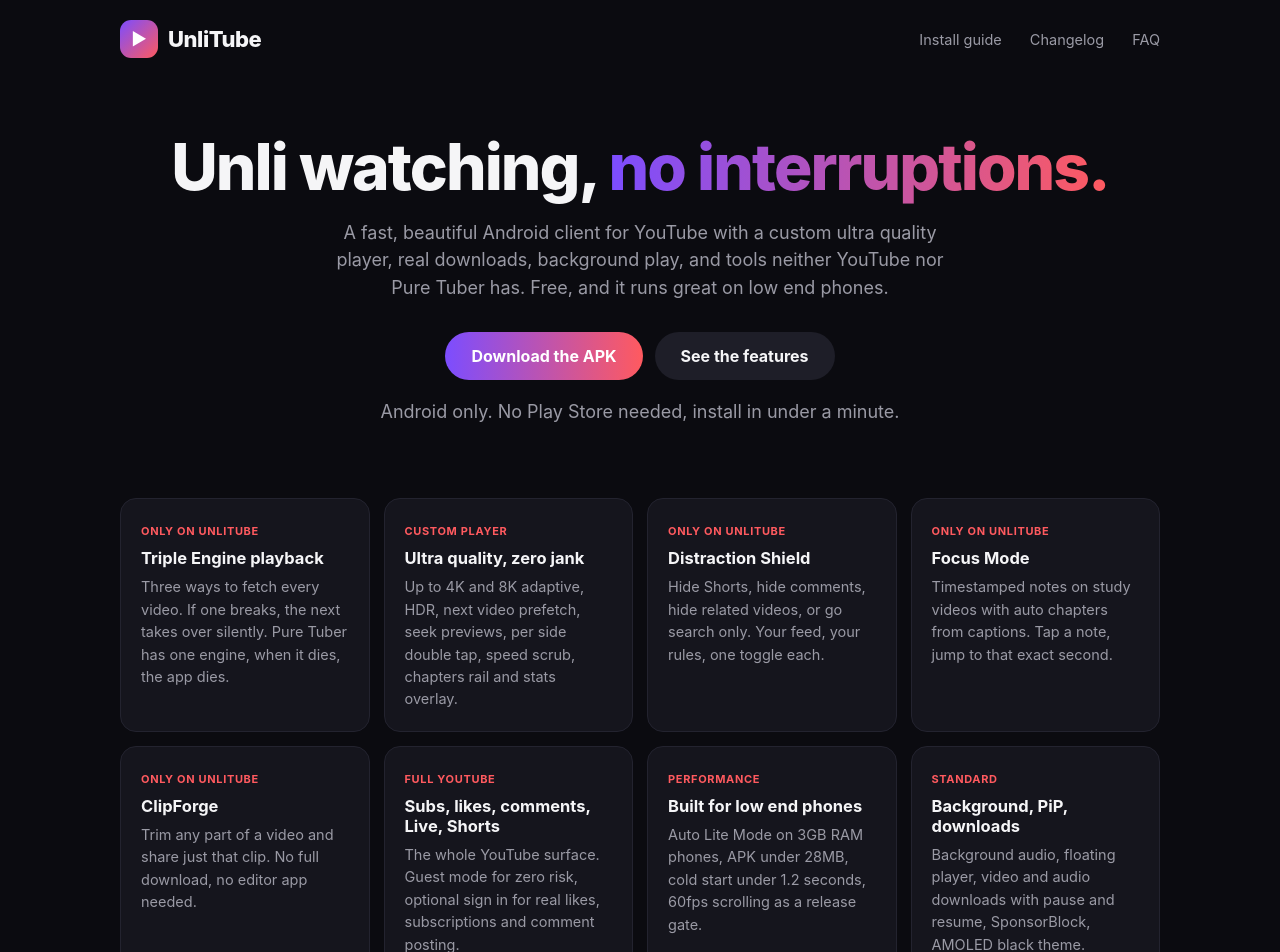
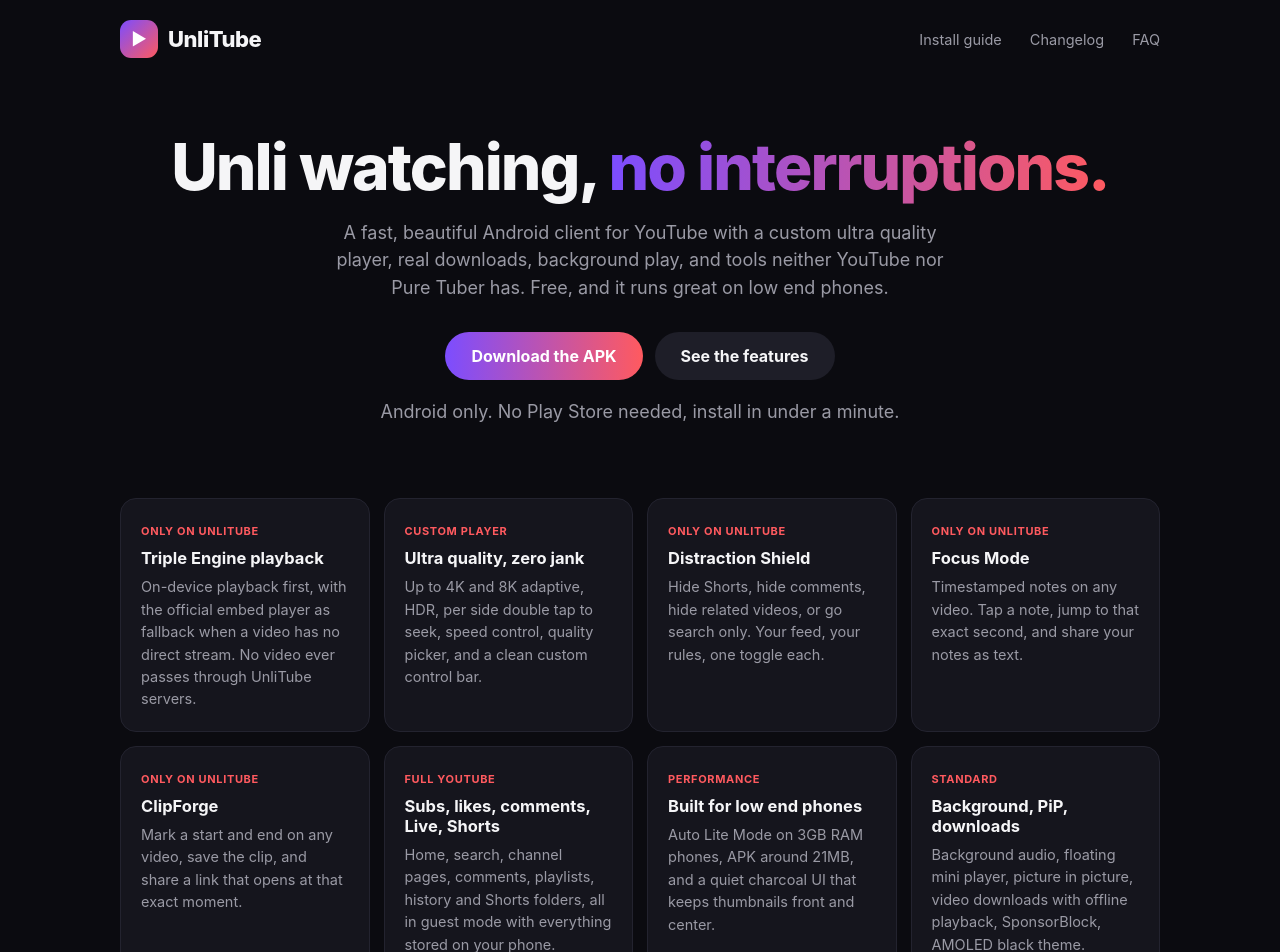
Before and after one commit to imtofast16-creator/unlitube, a Next.js app in the folder web/: page / in a window 1280 px wide. Shown: the top 952 px of the page. Built offline with nearby package versions, Linux system fonts and the light colour scheme.

Commit message:
Site: honest feature copy for 1.0.0

```diff
--- a/web/app/page.tsx
+++ b/web/app/page.tsx
@@ -2,12 +2,12 @@
   {
     tag: "Only on UnliTube",
     title: "Triple Engine playback",
-    body: "Three ways to fetch every video. If one breaks, the next takes over silently. Pure Tuber has one engine, when it dies, the app dies.",
+    body: "On-device playback first, with the official embed player as fallback when a video has no direct stream. No video ever passes through UnliTube servers.",
   },
   {
     tag: "Custom player",
     title: "Ultra quality, zero jank",
-    body: "Up to 4K and 8K adaptive, HDR, next video prefetch, seek previews, per side double tap, speed scrub, chapters rail and stats overlay.",
+    body: "Up to 4K and 8K adaptive, HDR, per side double tap to seek, speed control, quality picker, and a clean custom control bar.",
   },
   {
     tag: "Only on UnliTube",
@@ -17,27 +17,27 @@
   {
     tag: "Only on UnliTube",
     title: "Focus Mode",
-    body: "Timestamped notes on study videos with auto chapters from captions. Tap a note, jump to that exact second.",
+    body: "Timestamped notes on any video. Tap a note, jump to that exact second, and share your notes as text.",
   },
   {
     tag: "Only on UnliTube",
     title: "ClipForge",
-    body: "Trim any part of a video and share just that clip. No full download, no editor app needed.",
+    body: "Mark a start and end on any video, save the clip, and share a link that opens at that exact moment.",
   },
   {
     tag: "Full YouTube",
     title: "Subs, likes, comments, Live, Shorts",
-    body: "The whole YouTube surface. Guest mode for zero risk, optional sign in for real likes, subscriptions and comment posting.",
+    body: "Home, search, channel pages, comments, playlists, history and Shorts folders, all in guest mode with everything stored on your phone.",
   },
   {
     tag: "Performance",
     title: "Built for low end phones",
-    body: "Auto Lite Mode on 3GB RAM phones, APK under 28MB, cold start under 1.2 seconds, 60fps scrolling as a release gate.",
+    body: "Auto Lite Mode on 3GB RAM phones, APK around 21MB, and a quiet charcoal UI that keeps thumbnails front and center.",
   },
   {
     tag: "Standard",
     title: "Background, PiP, downloads",
-    body: "Background audio, floating player, video and audio downloads with pause and resume, SponsorBlock, AMOLED black theme.",
+    body: "Background audio, floating mini player, picture in picture, video downloads with offline playback, SponsorBlock, AMOLED black theme.",
   },
 ];
 
```
